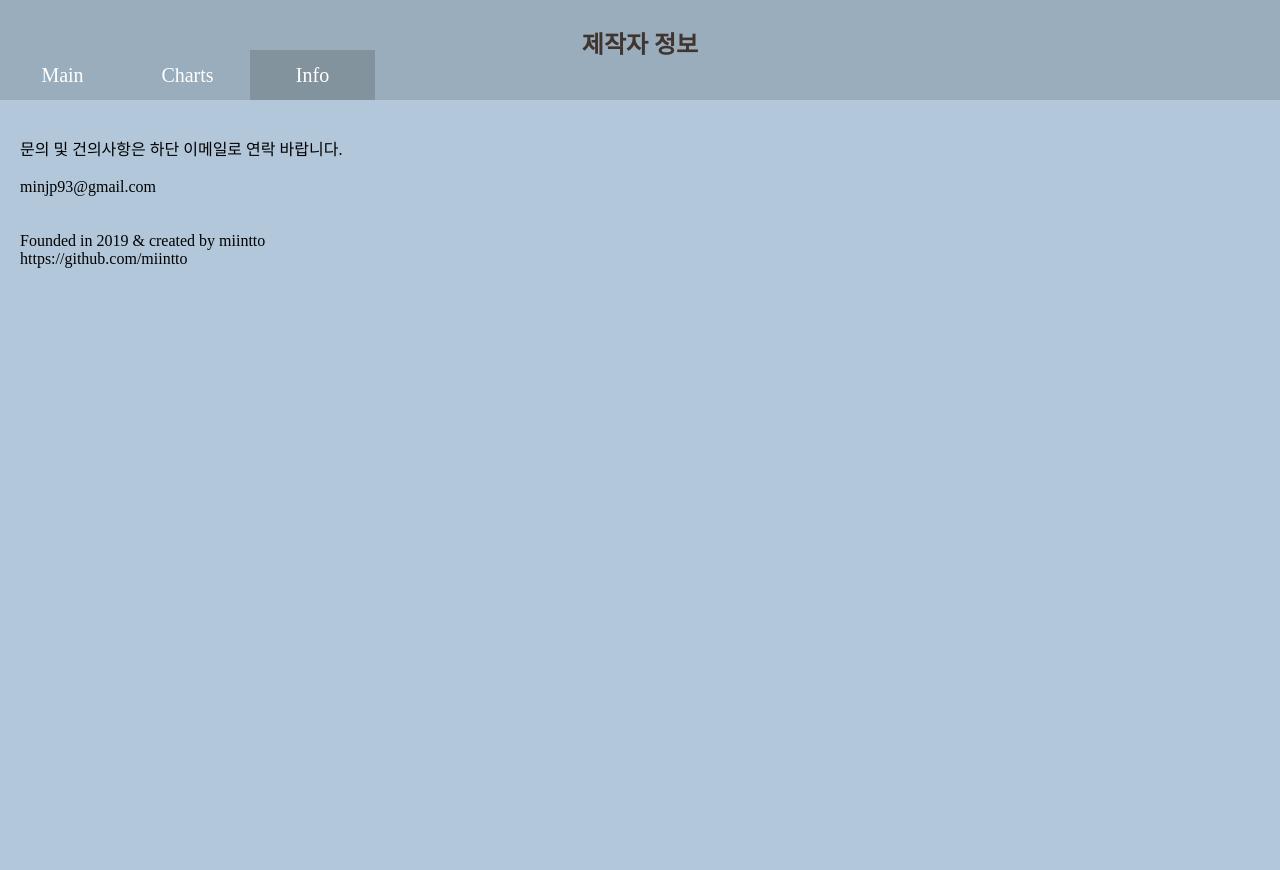
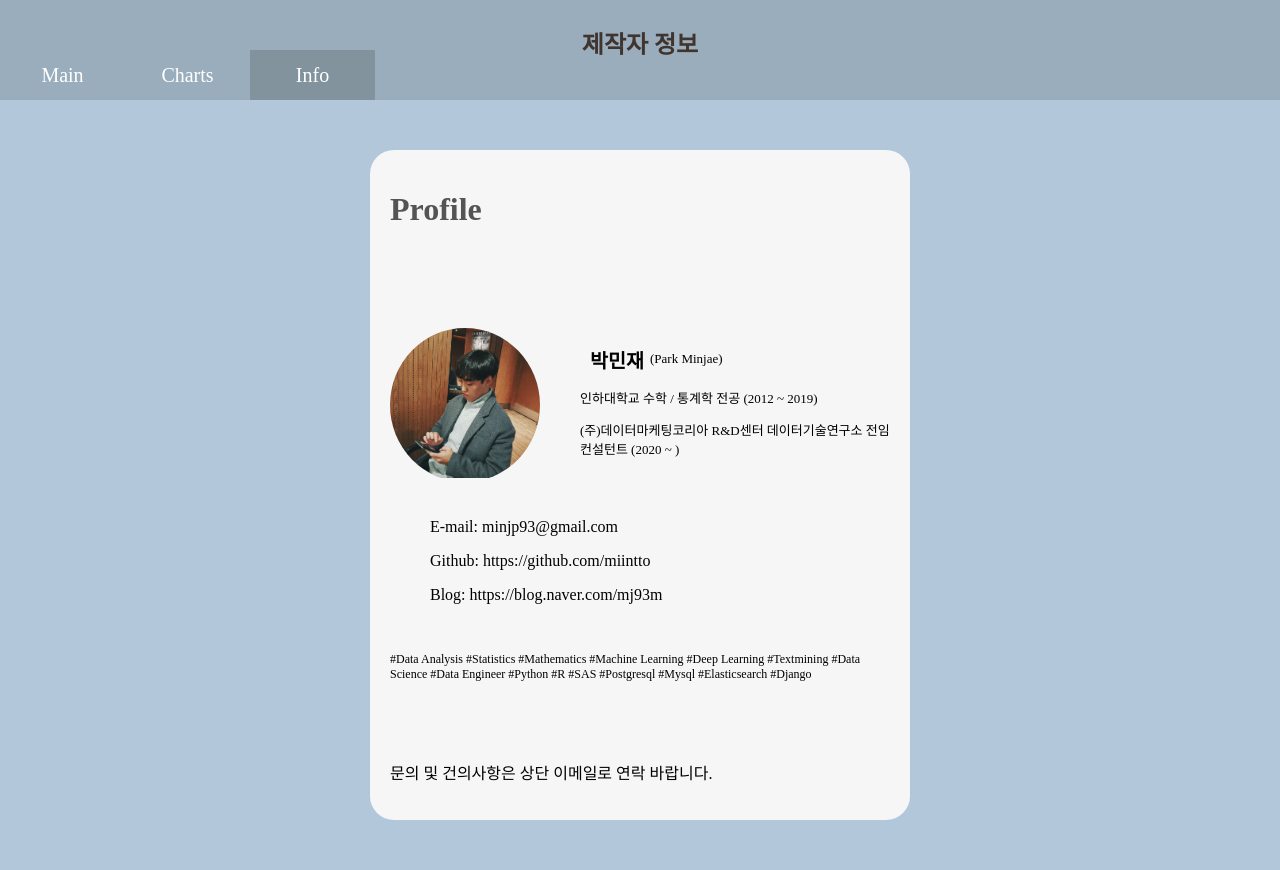
Before and after one commit to miintto/KAKAO_TEXT_ANALYSIS_PAGE, a Django app: template analysis/templates/analysis/inquiry.html in a window 1280 px wide. Before the commit the page ends 268 px from the top, so only its background shows below. Run offline with Django 3.2, Linux system fonts and the light colour scheme; the template is opened without the code that fills it, so the values that code supplies are empty.

Commit message:
20200329 [PROFILE] 프로필 수정

```diff
--- a/analysis/templates/analysis/inquiry.html
+++ b/analysis/templates/analysis/inquiry.html
@@ -3,8 +3,7 @@
 <head>
 	{% load static %}
 	<title>차트</title>
-	<link rel="stylesheet" type="text/css" href="{% static 'css/main.css' %}">
-	<link rel="stylesheet" type="text/css" href="{% static 'css/chartbox.css' %}">
+	<link rel="stylesheet" type="text/css" href="{% static 'css/inquiry.css' %}">
 	<link rel="stylesheet" type="text/css" href="{% static 'css/menubar.css' %}">
 </head>
 <body>
@@ -25,10 +24,51 @@
 		</div>
 	</div>
 	<div class="inquiry-contents" id="contents">
-		<br><br>
-		문의 및 건의사항은 하단 이메일로 연락 바랍니다.<br><br>
-		minjp93@gmail.com<br><br><br>
-		Founded in 2019 & created by miintto<br>
-		https://github.com/miintto
+		<div class="inquiry-contents-box">
+			<div class="my-info">
+				<div class="title">
+					<h1>Profile</h1>
+				</div>
+				<div class="my-info-img">
+					<img src="{% static 'img/profile.jpg' %}" width="150" height="150">
+				</div>
+				<div class="my-info-content">
+					<div class="my-info-name">
+						<div class="my-name">
+							<div class="my-name-kr">
+								<h2>박민재</h2>
+							</div>
+							<div class="my-name-eng">
+								<p>(Park Minjae)</p>
+							</div>
+						</div>
+					</div>
+					<div>
+						<ul class="profile-list">
+							<li><p>인하대학교 수학 / 통계학 전공 (2012 ~ 2019)</p></li>
+							<li><p>(주)데이터마케팅코리아 R&D센터 데이터기술연구소 전임 컨설턴트 (2020 ~ )</p></li>
+						</ul>
+					</div>
+				</div>
+				<div class="my-info-contact">
+					<ul class="profile-list">
+						<li><p>E-mail: minjp93@gmail.com</p></li>
+						<li><p>Github: https://github.com/miintto</p></li>
+						<li><p>Blog: https://blog.naver.com/mj93m</p></li>
+					</ul>
+				</div>
+				<div class="my-info-tags">
+					<div>
+						<p>#Data Analysis #Statistics #Mathematics #Machine Learning #Deep Learning #Textmining #Data Science #Data Engineer
+							#Python #R #SAS #Postgresql #Mysql #Elasticsearch #Django</p>
+					</div>
+				</div>
+				<div class="comment">
+					<p>문의 및 건의사항은 상단 이메일로 연락 바랍니다.</p>
+				</div>
+			</div>
+<!--			Created in 2019 by miintto<br>-->
+<!--			https://github.com/miintto-->
+		</div>
 	</div>
 </body>
--- a/static/css/inquiry.css
+++ b/static/css/inquiry.css
@@ -1,9 +1,92 @@
-div.inquiry-contents-box {
+/*div.inquiry-contents-box {
     margin-top: 100px;
 	margin-left: auto;
 	margin-right: auto;
-	padding: 50px;
-    height: 300px;
-    width: 450px;
+    margin-bottom: 100px;
+	*//*padding: 10px;*//*
+    height: 600px;
+    width: auto;
+    overflow: hidden;
+	border-radius: 1.5em;
+	background-color: #F6F6F6;
+}*/
+
+div.my-info {
+    width: 500px;
+    height: auto;
+    overflow: hidden;
+/*	border: 0.5px solid;*/
+/*	border-color: #CCCCCC;*/
+	margin-top: 50px;
+	margin-bottom: 50px;
+	margin-left: auto;
+	margin-right: auto;
+	padding: 20px;
+	border-radius: 1.5em;
 	background-color: #F6F6F6;
 }
+
+div.title h1 {
+    color: #545454;
+    margin-bottom: 100px
+}
+
+div.my-info-img {
+    display: block;
+    float: left;
+    width: 30%;
+    border-radius: 50%;
+    overflow: hidden;
+}
+
+div.my-info-content {
+    float: right;
+    width: 70%;
+    font-size: 13px;
+}
+
+div.my-name {
+    padding-left: 50px;
+}
+
+div.my-name-kr {
+    float: left;
+    width: 20%;
+    height: 60px;
+}
+
+div.my-name-eng {
+    float: left;
+    width: 80%;
+    height: 60px;
+}
+
+div.my-name-eng p {
+    display: inline-block;
+    line-height: 36px;
+    vertical-align: middle;
+}
+
+div.my-info-contact {
+	margin-top: 20px;
+    float: left;
+    width: 100%;
+    list-style:none;
+}
+
+div.my-info-tags {
+	margin-top: 20px;
+    float: right;
+    width: 100%;
+    font-size: 12px;
+}
+
+div.comment {
+	margin-top: 50px;
+    float: left;
+    width: 100%;
+}
+
+ul.profile-list {
+    list-style:none;
+}
```
Also changed, not shown: static/img/profile.jpg (added).
